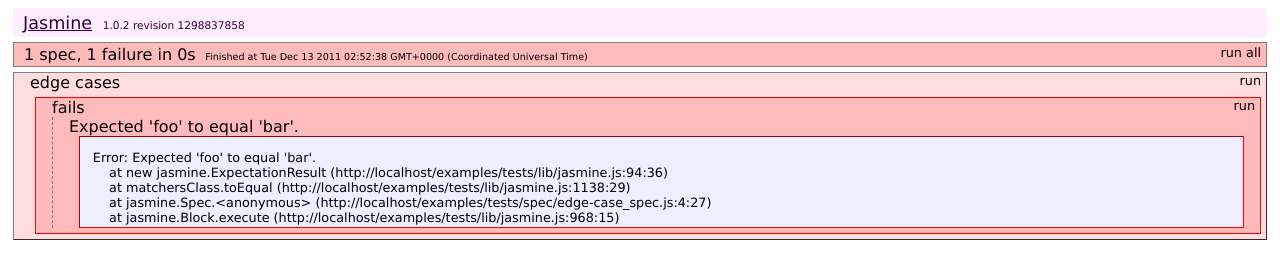
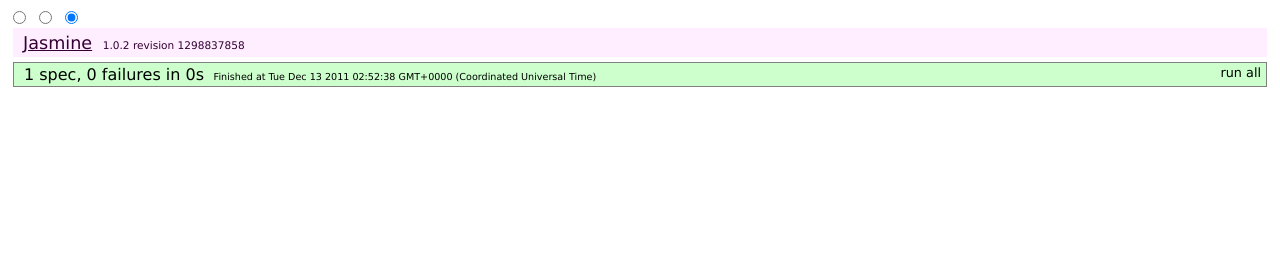
Before and after one commit to andrewpmckenzie/node-jasmine-dom, a website: page examples/edgeCaseRunner.html in a window 1280 px wide. Drawn offline with Linux system fonts and the light colour scheme.

Commit message:
Problem one: jQuery trigger doesn't work

```diff
--- a/examples/edgeCaseRunner.html
+++ b/examples/edgeCaseRunner.html
@@ -19,6 +19,13 @@
 </head>
 <body>
 
+<div id="trigger_test">
+    <input type="radio" name="trigger_test" value="1" id="radio_1" />
+    <input type="radio" name="trigger_test" value="2" id="radio_2" checked />
+    <input type="radio" name="trigger_test" value="3" id="radio_3" />
+</div>
+
+
 <script type="text/javascript">
   jasmine.getEnv().addReporter(new jasmine.TrivialReporter());
   jasmine.getEnv().execute();
--- a/examples/src/edge-case.js
+++ b/examples/src/edge-case.js
@@ -1,5 +1,4 @@
 (function($){
 
 
-
 })(jQuery);
--- a/examples/tests/spec/edge-case_spec.js
+++ b/examples/tests/spec/edge-case_spec.js
@@ -1,9 +1,15 @@
 describe('edge cases', function(){
 
-        it('fails', function(){
-            expect('foo').toEqual('bar');
-            console.log('console log');
-            console.log('console log2');
+        it('allows triggering of actions', function(){
+
+            var checkedRadioID = function(){
+                return $('#trigger_test input:checked').attr('id');
+            };
+
+            expect( checkedRadioID() ).toEqual( 'radio_2' );
+            $('#radio_3').trigger('click');
+            expect( checkedRadioID() ).toEqual( 'radio_3' );
+
         });
 
 });
```
